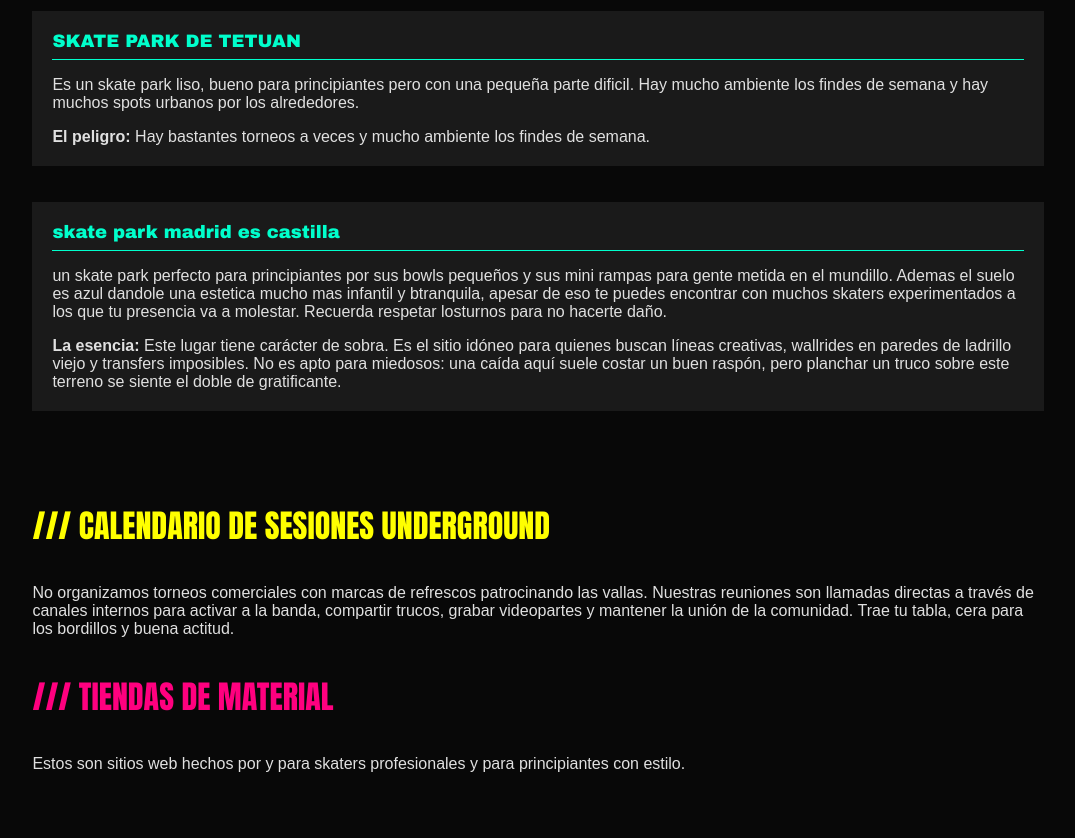
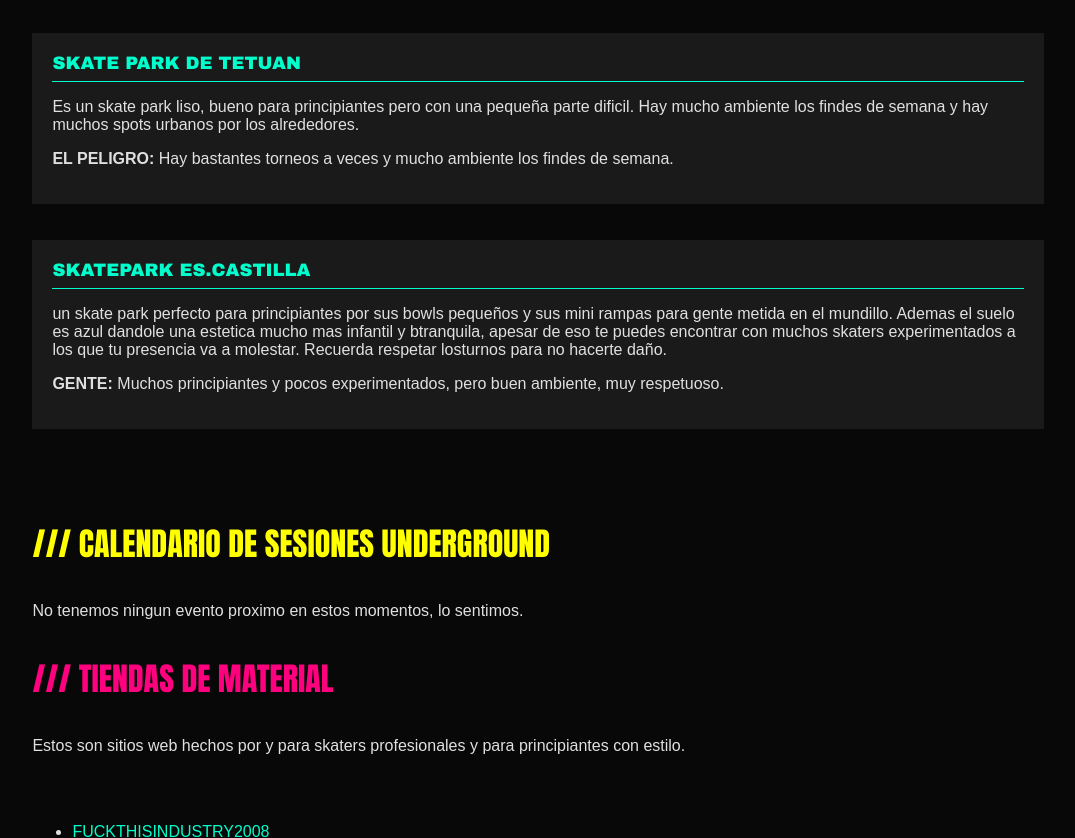
Before and after one commit to epppey-og/PROYECTOFINAL, a plain HTML site: page index.html in a window 1280 px wide. Shown: the part 1560-2398 px from the top of the page, without its empty margins (102-1177 px from the left). Drawn offline with Linux system fonts and the light colour scheme.

Commit message:
Update index.html

```diff
--- a/index.html
+++ b/index.html
@@ -1,4 +1,4 @@
-.
+
 <!DOCTYPE html>
 <html lang="es">
 <head>
@@ -116,7 +116,7 @@
                       Es un skate park liso, bueno para principiantes pero con una pequeña parte dificil. Hay mucho ambiente los findes de semana y hay muchos spots urbanos por los alrededores.
                     </p>
                     <p>
-                      <b>El peligro:</b> Hay bastantes torneos a veces y mucho ambiente los findes de semana.
+                      <b>EL PELIGRO:</b> Hay bastantes torneos a veces y mucho ambiente los findes de semana.
                     </p>
                   </font>
                 </td>
@@ -128,14 +128,14 @@
             <table border="0" cellpadding="20" cellspacing="0" width="100%" bgcolor="#1a1a1a">
               <tr>
                 <td valign="top">
-                  <font face="Arial Black, sans-serif" size="4" color="#00ffcc">skate park madrid es castilla</font>
+                  <font face="Arial Black, sans-serif" size="4" color="#00ffcc">SKATEPARK ES.CASTILLA</font>
                   <hr color="#00ffcc" size="1">
                   <font face="Arial, sans-serif" size="3">
                     <p>
                      un skate park perfecto para principiantes por sus bowls pequeños y sus mini rampas para gente metida en el mundillo. Ademas el suelo es azul dandole una estetica mucho mas infantil y btranquila, apesar de eso te puedes encontrar con muchos skaters experimentados a los que tu presencia va a molestar. Recuerda respetar losturnos para no hacerte daño.
                     </p>
                     <p>
-                      <b>La esencia:</b> Este lugar tiene carácter de sobra. Es el sitio idóneo para quienes buscan líneas creativas, wallrides en paredes de ladrillo viejo y transfers imposibles. No es apto para miedosos: una caída aquí suele costar un buen raspón, pero planchar un truco sobre este terreno se siente el doble de gratificante.
+                      <b>GENTE:</b> Muchos principiantes y pocos experimentados, pero buen ambiente, muy respetuoso.
                     </p>
                   </font>
                 </td>
@@ -153,7 +153,7 @@
             <br><br>
             <font face="Arial, sans-serif" size="3">
               <p>
-                No organizamos torneos comerciales con marcas de refrescos patrocinando las vallas. Nuestras reuniones son llamadas directas a través de canales internos para activar a la banda, compartir trucos, grabar videopartes y mantener la unión de la comunidad. Trae tu tabla, cera para los bordillos y buena actitud.
+               No tenemos ningun evento proximo en estos momentos, lo sentimos.
               </p>
             </font>
             <br>
```
